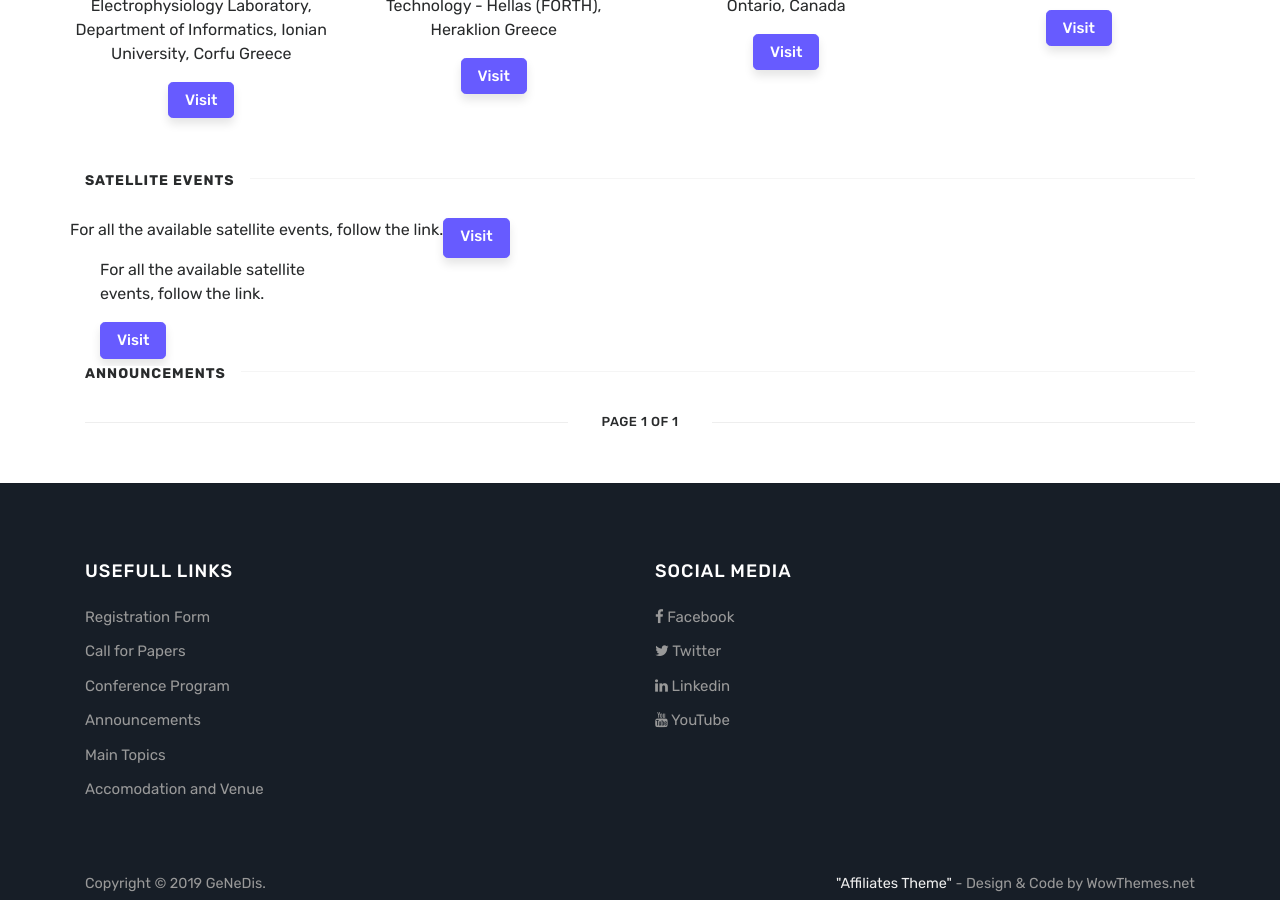
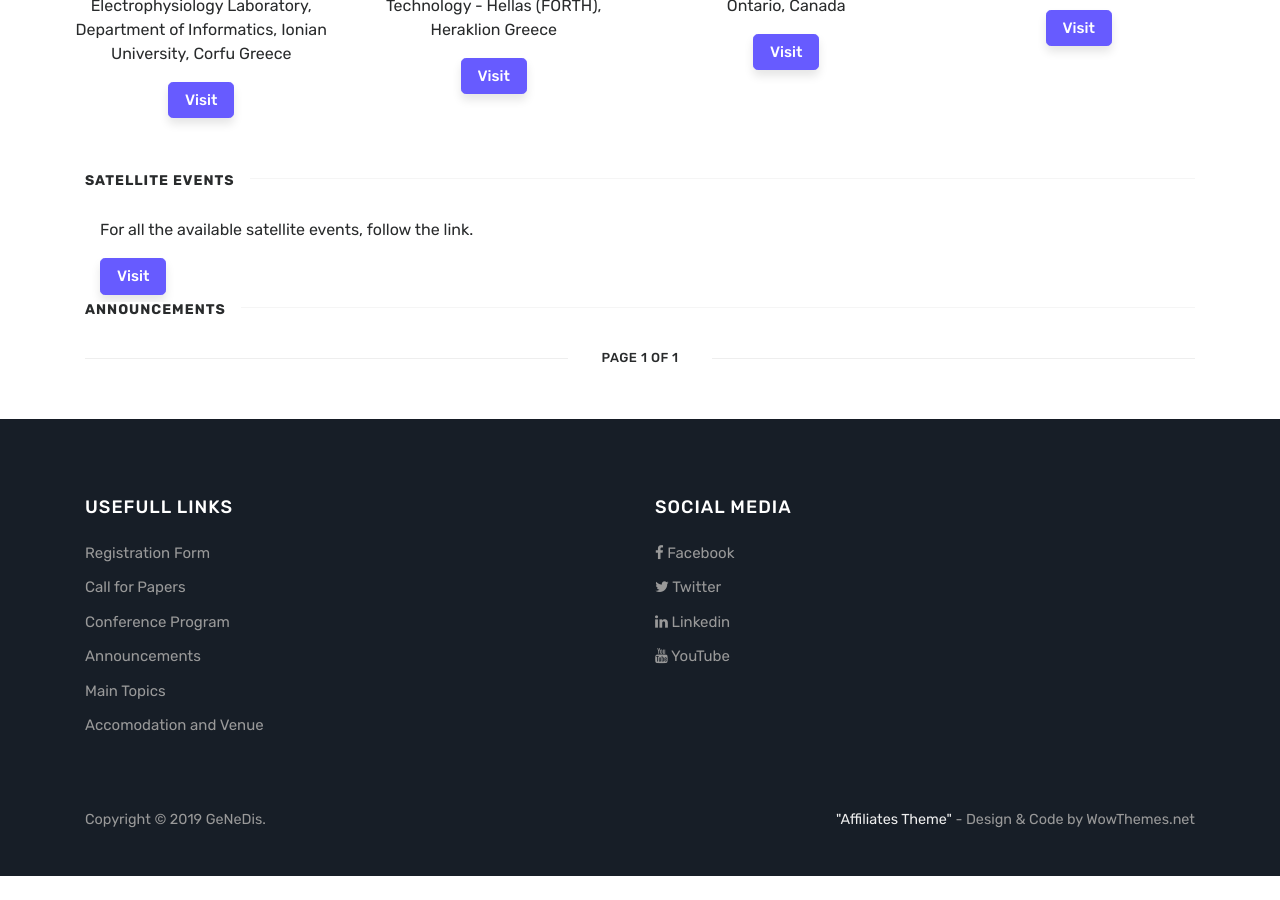
Before and after one commit to Covide-1797/genedis, a Jekyll site: the page built from index.html, in a window 1280 px wide and 900 px high, scrolled down 1100 px. Built offline with Jekyll 4.4.1, drawn with Linux system fonts in a browser that asks for light colours; the list of posts is cut into pages by our own code; after the commit the page ends 1976 px from its top, so only the background shows below that.

Commit message:
Update index.html

```diff
--- a/index.html
+++ b/index.html
@@ -79,15 +79,9 @@ title: Home
                 <div class="section-title">
                     <h2><span>Satellite events</span></h2>
                 </div>
-                <div class="row text-center">
-                    <p class="text-justify">
-                       For all the available satellite events, follow the link.
-                    </p>
-                    <a href="https://genedis.eu/pages/satellite-events.html" target="_blank" class="btn btn-primary">Visit</a>
-                </div>
-                <div class="col-sm-3">
+                <div class="col-sm-12">
                     <div class="card-body">
-                        <p class="card-text">For all the available satellite events, follow the link.</p>
+                        <p class="card-text text-justify">For all the available satellite events, follow the link.</p>
                         <a href="http://www.rccbm.org/" target="_blank" class="btn btn-primary">Visit</a>
                     </div>
                 </div>
```
